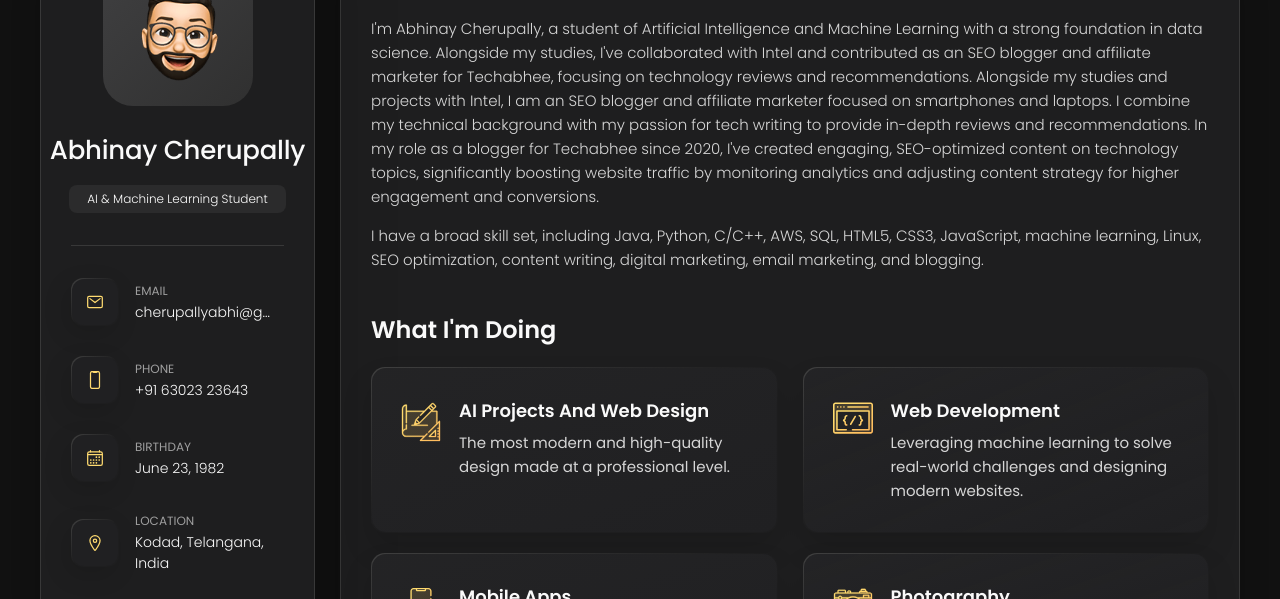
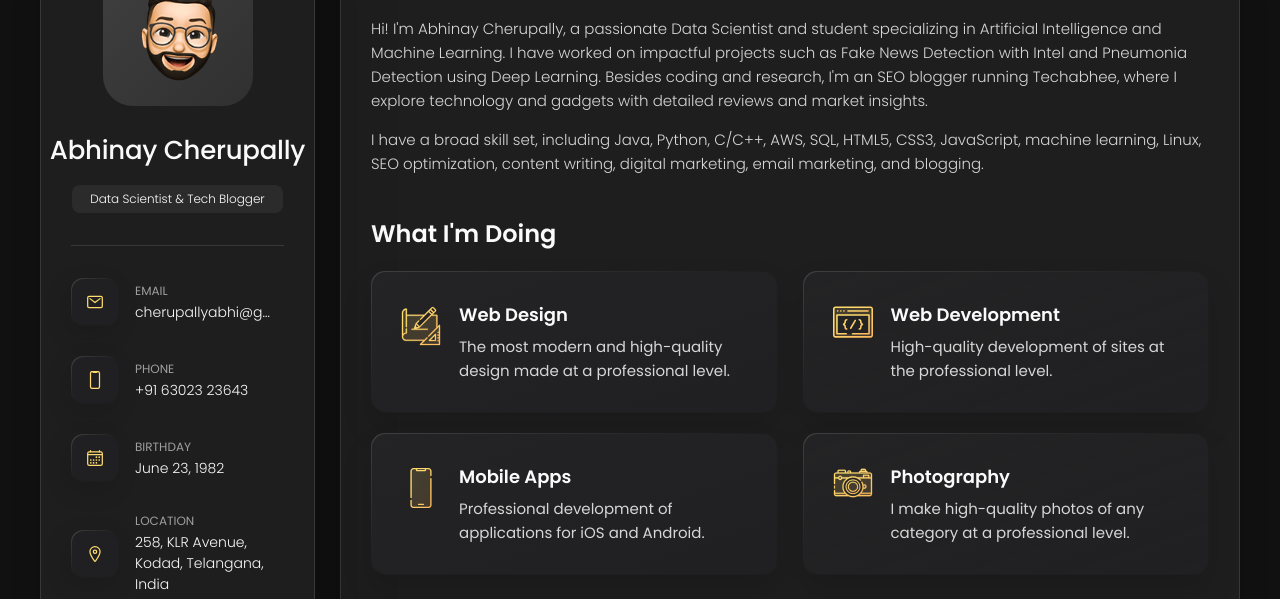
Before and after one commit to Theagentvikram/theagentvikram.github.io, a plain HTML site: page index.html in a window 1280 px wide. Shown: the part 162-761 px from the top of the page. Drawn offline with nearby package versions, Linux system fonts and the light colour scheme.

Commit message:
Update index.html

```diff
--- a/index.html
+++ b/index.html
@@ -48,7 +48,7 @@
         <div class="info-content">
           <h1 class="name" title="Abhinay Cherupally">Abhinay Cherupally</h1>
 
-          <p class="title">AI & Machine Learning Student</p>
+          <p class="title">Data Scientist & Tech Blogger</p>
         </div>
 
         <button class="info_more-btn" data-sidebar-btn>
@@ -116,7 +116,7 @@
             <div class="contact-info">
               <p class="contact-title">Location</p>
 
-              <address>Kodad, Telangana, India</address>
+              <address>258, KLR Avenue, Kodad, Telangana, India</address>
             </div>
 
           </li>
@@ -209,15 +209,10 @@
 
         <section class="about-text">
           <p>
-
-    I'm Abhinay Cherupally, a student of Artificial Intelligence and Machine Learning with a strong foundation in data science.
-    Alongside my studies, I've collaborated with Intel and contributed as an SEO blogger and affiliate marketer for Techabhee,
-    focusing on technology reviews and recommendations.
-     Alongside my studies and projects with Intel, I am an SEO blogger and affiliate marketer focused on smartphones and laptops. I combine my technical background with my passion for tech writing to provide in-depth reviews and recommendations.
-
-In my role as a blogger for Techabhee since 2020, I've created engaging, SEO-optimized content on technology topics, significantly boosting website traffic by monitoring analytics and adjusting content strategy for higher engagement and conversions.
-
-          </p>
+            Hi! I'm Abhinay Cherupally, a passionate Data Scientist and student specializing in Artificial Intelligence and Machine Learning.
+            I have worked on impactful projects such as Fake News Detection with Intel and Pneumonia Detection using Deep Learning.
+            Besides coding and research, I'm an SEO blogger running Techabhee, where I explore technology and gadgets with detailed reviews and market insights.
+        </p>
 I have a broad skill set, including Java, Python, C/C++, AWS, SQL, HTML5, CSS3, JavaScript, machine learning, Linux, SEO optimization, content writing, digital marketing, email marketing, and blogging.
 
           <p>
@@ -244,7 +239,7 @@ I have a broad skill set, including Java, Python, C/C++, AWS, SQL, HTML5, CSS3,
               </div>
 
               <div class="service-content-box">
-                <h4 class="h4 service-item-title">AI Projects and Web design</h4>
+                <h4 class="h4 service-item-title">Web design</h4>
 
                 <p class="service-item-text">
                   The most modern and high-quality design made at a professional level.
@@ -263,7 +258,7 @@ I have a broad skill set, including Java, Python, C/C++, AWS, SQL, HTML5, CSS3,
                 <h4 class="h4 service-item-title">Web development</h4>
 
                 <p class="service-item-text">
-                  Leveraging machine learning to solve real-world challenges and designing modern websites.
+                  High-quality development of sites at the professional level.
                 </p>
               </div>
 
@@ -619,7 +614,7 @@ I have a broad skill set, including Java, Python, C/C++, AWS, SQL, HTML5, CSS3,
 
             <li class="timeline-item">
 
-              <h4 class="h4 timeline-item-title">AI Projects and Web designer</h4>
+              <h4 class="h4 timeline-item-title">Web designer</h4>
 
               <span>2010 — 2013</span>
 
@@ -644,7 +639,7 @@ I have a broad skill set, including Java, Python, C/C++, AWS, SQL, HTML5, CSS3,
             <li class="skills-item">
 
               <div class="title-wrapper">
-                <h5 class="h5">AI Projects and Web design</h5>
+                <h5 class="h5">Web design</h5>
                 <data value="80">80%</data>
               </div>
 
@@ -722,7 +717,7 @@ I have a broad skill set, including Java, Python, C/C++, AWS, SQL, HTML5, CSS3,
             </li>
 
             <li class="filter-item">
-              <button data-filter-btn>AI Projects and Web design</button>
+              <button data-filter-btn>Web design</button>
             </li>
 
             <li class="filter-item">
@@ -754,7 +749,7 @@ I have a broad skill set, including Java, Python, C/C++, AWS, SQL, HTML5, CSS3,
               </li>
 
               <li class="select-item">
-                <button data-select-item>AI Projects and Web design</button>
+                <button data-select-item>Web design</button>
               </li>
 
               <li class="select-item">
@@ -820,7 +815,7 @@ I have a broad skill set, including Java, Python, C/C++, AWS, SQL, HTML5, CSS3,
 
                 <h3 class="project-title">Fundo</h3>
 
-                <p class="project-category">AI Projects and Web design</p>
+                <p class="project-category">Web design</p>
 
               </a>
             </li>
@@ -856,7 +851,7 @@ I have a broad skill set, including Java, Python, C/C++, AWS, SQL, HTML5, CSS3,
 
                 <h3 class="project-title">DSM.</h3>
 
-                <p class="project-category">AI Projects and Web design</p>
+                <p class="project-category">Web design</p>
 
               </a>
             </li>
@@ -874,7 +869,7 @@ I have a broad skill set, including Java, Python, C/C++, AWS, SQL, HTML5, CSS3,
 
                 <h3 class="project-title">MetaSpark</h3>
 
-                <p class="project-category">AI Projects and Web design</p>
+                <p class="project-category">Web design</p>
 
               </a>
             </li>
```
